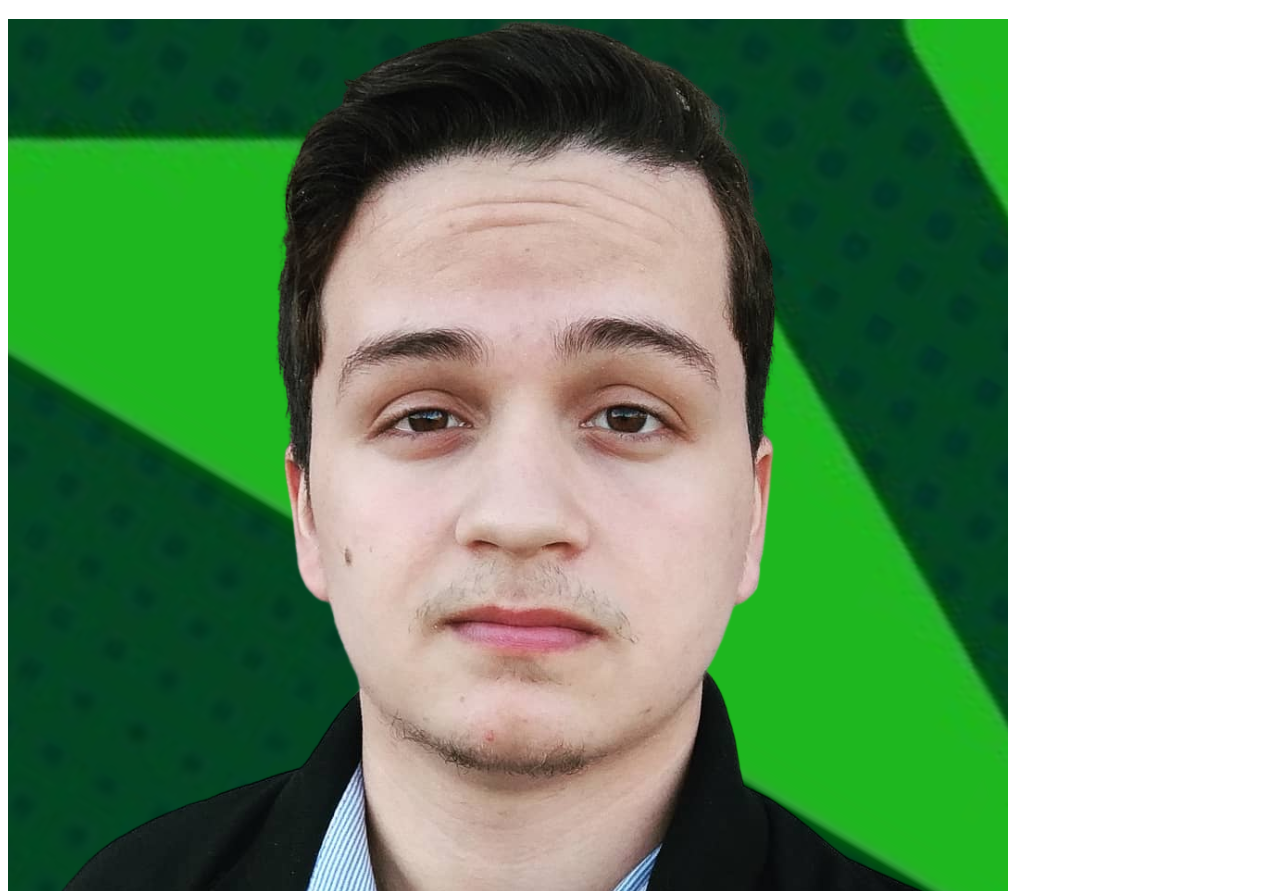
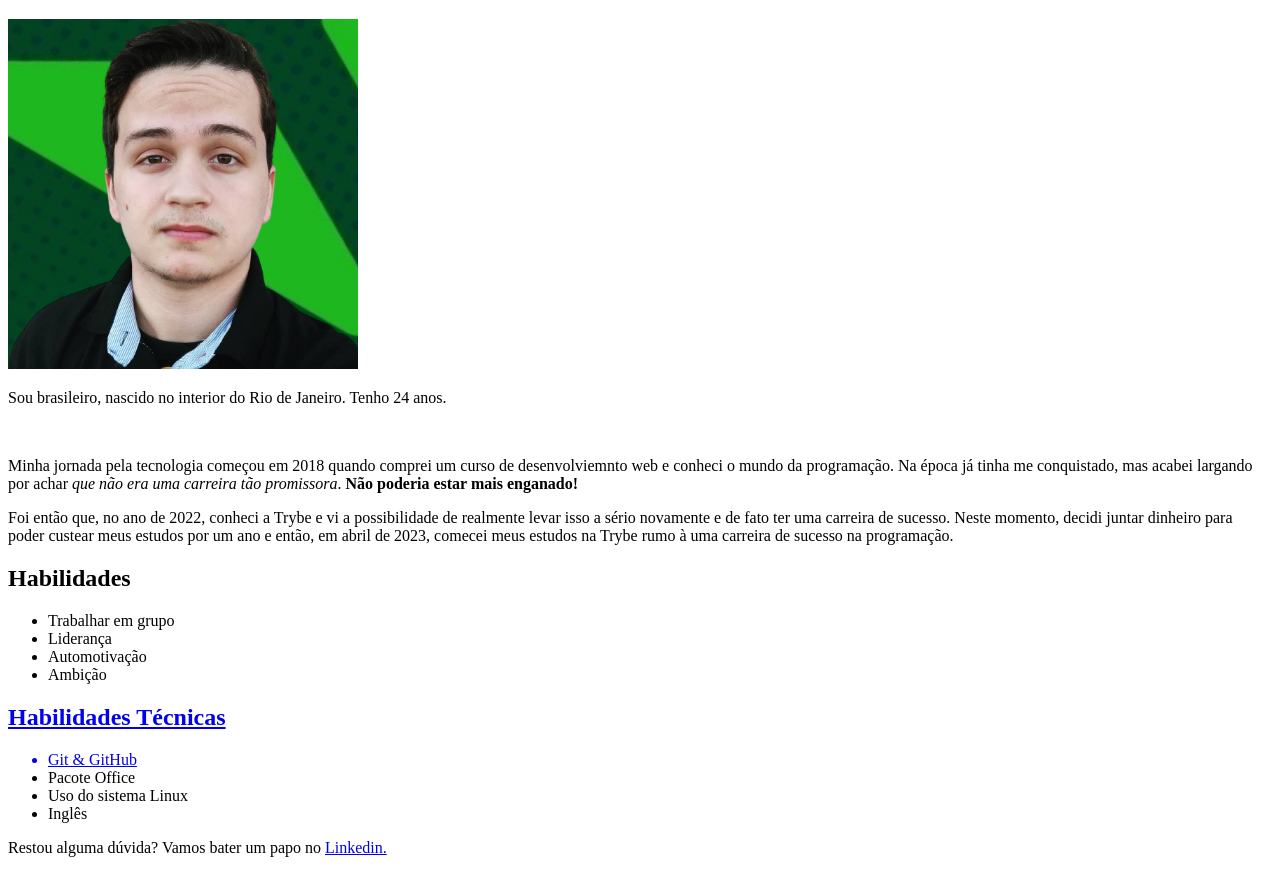
Before and after one commit to Wesleyhmendes/Wesleyhmendes.github.io, a plain HTML site: page index.html in a window 1280 px wide. Shown: the part 61-952 px from the top of the page. After the commit the page ends 926 px from the top, so only its background shows below. Drawn offline with Linux system fonts and the light colour scheme.

Commit message:
HTML completo com links e descrições

```diff
--- a/index.html
+++ b/index.html
@@ -9,21 +9,34 @@
 <body>
 
     <h1>Wesley Henrique Mendes</h1>
-    <img src="Foto-perfil.png" wodth="300px" alt="Foto de Wesley, um homem branco, com cabelo preto, blusa polo preta com um fundo verde temático da Trybe">
+    <img id="css" src="Foto-perfil.png" width="350px" alt="Foto de Wesley, um homem branco, com cabelo preto, blusa polo preta com um fundo verde temático da Trybe">
 
     <p>Sou brasileiro, nascido no interior do Rio de Janeiro. Tenho 24 anos.</p><br>
+    <p>Minha jornada pela tecnologia começou em 2018 quando comprei um curso de desenvolviemnto web e conheci o mundo da programação. Na época já tinha me conquistado, mas acabei largando por achar <em>que não era uma carreira tão promissora</em>. <strong>Não poderia estar mais enganado!</strong></p>
+    <p>Foi então que, no ano de 2022, conheci a Trybe e vi a possibilidade de realmente levar isso a sério novamente e de fato ter uma carreira de sucesso. Neste momento, decidi juntar dinheiro para poder custear meus estudos por um ano e então, em abril de 2023, comecei meus estudos na Trybe rumo à uma carreira de sucesso na programação.</p>
 
     <h2>Habilidades</h2>
 
-    <ul>Trabalhar em grupo</ul>
-    <ul>Liderança</ul>
-    <ul>Automotivação</ul>
-    <ul>Ambição</ul>
+<ul>
 
+    <li>Trabalhar em grupo</li>
+    <li>Liderança</li>
+    <li>Automotivação</li>
+    <li>Ambição</li>
 
+</ul>
 
+    <h2><a href="#css">Habilidades Técnicas</a></h2>
+<ul>
 
+    <a href="https://github.com/Wesleyhmendes" target="_blank"><li>Git & GitHub</li></a>
+    <li>Pacote Office</li>
+    <li>Uso do sistema Linux</li>
+    <li>Inglês</li>
 
+</ul>
+
+Restou alguma dúvida? Vamos bater um papo no <a href="https://www.linkedin.com/in/wesley-mendes/" target="_blank">Linkedin.</a>
 
 
 </body>
```
